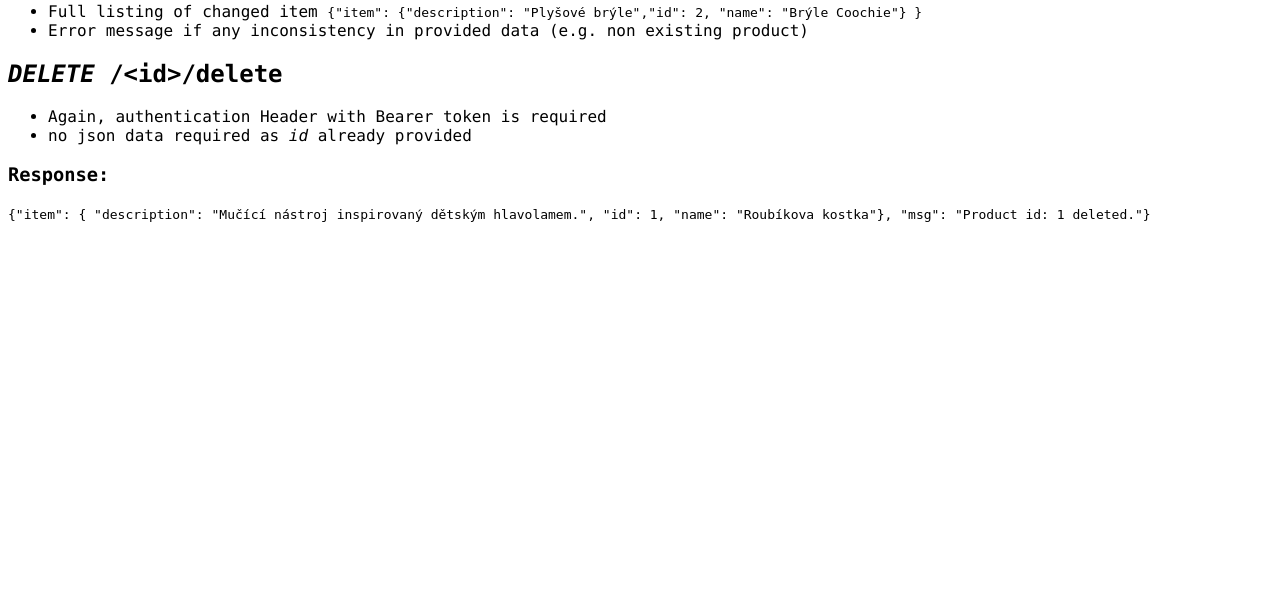
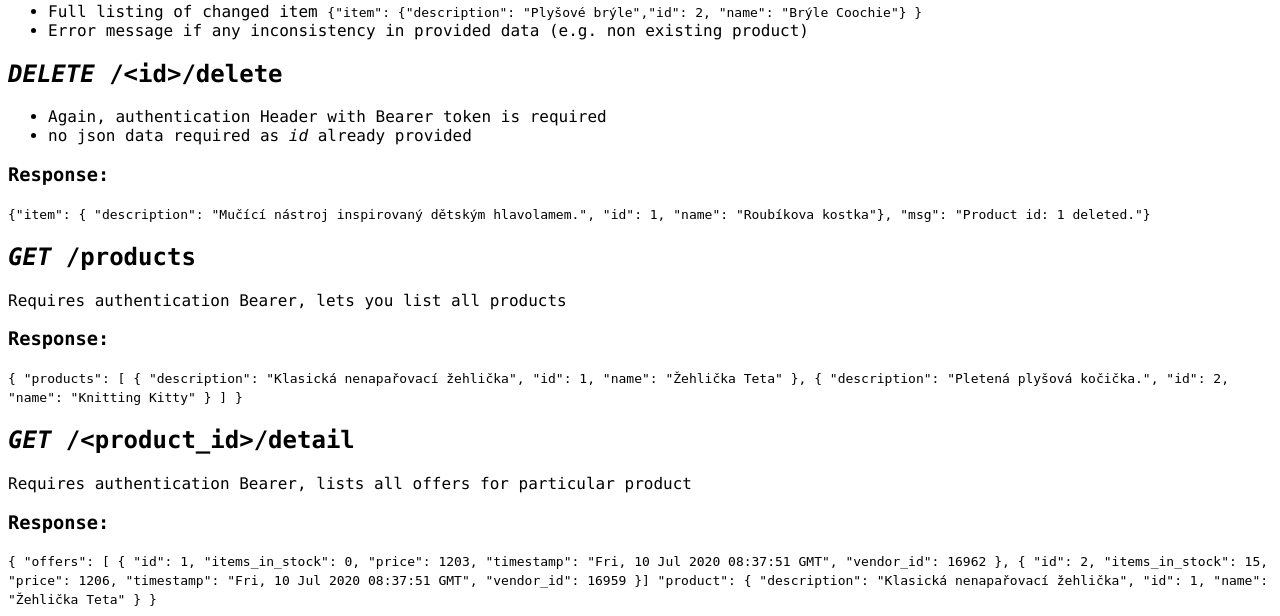
Before and after one commit to Naruto0/microservice, a Flask app: page /micro/api/v1/ in a window 1280 px wide. Shown: the part 699-1315 px from the top of the page. Before the commit the page ends 921 px from the top, so only its background shows below. Run offline with Flask 2, Linux system fonts and the light colour scheme; parts of the project's set-up code (start-up, migrations or seed data) failed here and were passed over.

Commit message:
readme and instructions update

```diff
--- a/micro/templates/index.html
+++ b/micro/templates/index.html
@@ -50,6 +50,52 @@
         <code>{"item":
             { "description": "Mučící nástroj inspirovaný dětským hlavolamem.", "id": 1, "name": "Roubíkova kostka"},
             "msg": "Product id: 1 deleted."}</code>
+    <h2><em>GET</em> /products</h2>
+    <p>Requires authentication Bearer, lets you list all products</p>
+    <h3>Response:</h3>
+    <code>
+        {
+    "products": [
+        {
+            "description": "Klasická nenapařovací žehlička",
+            "id": 1,
+            "name": "Žehlička Teta"
+        },
+        {
+            "description": "Pletená plyšová kočička.",
+            "id": 2,
+            "name": "Knitting Kitty"
+        }
+    ]
+}  </code>
+        <h2><em>GET</em> /&lt;product_id&gt;/detail</h2>
+        <p>Requires authentication Bearer, lists all offers for particular product</p>
+        <h3>Response:</h3>
+        <code>
+            {
+            "offers": [
+        {
+            "id": 1,
+            "items_in_stock": 0,
+            "price": 1203,
+            "timestamp": "Fri, 10 Jul 2020 08:37:51 GMT",
+            "vendor_id": 16962
+        },
+        {
+            "id": 2,
+            "items_in_stock": 15,
+            "price": 1206,
+            "timestamp": "Fri, 10 Jul 2020 08:37:51 GMT",
+            "vendor_id": 16959
+        }]
+            "product": {
+        "description": "Klasická nenapařovací žehlička",
+        "id": 1,
+        "name": "Žehlička Teta"
+    }
+            }
+        </code>
         </div>
+
 </body>
 </html>
```
Also changed, not shown: README.md. Lines whose indentation alone changed are shown as unchanged.
